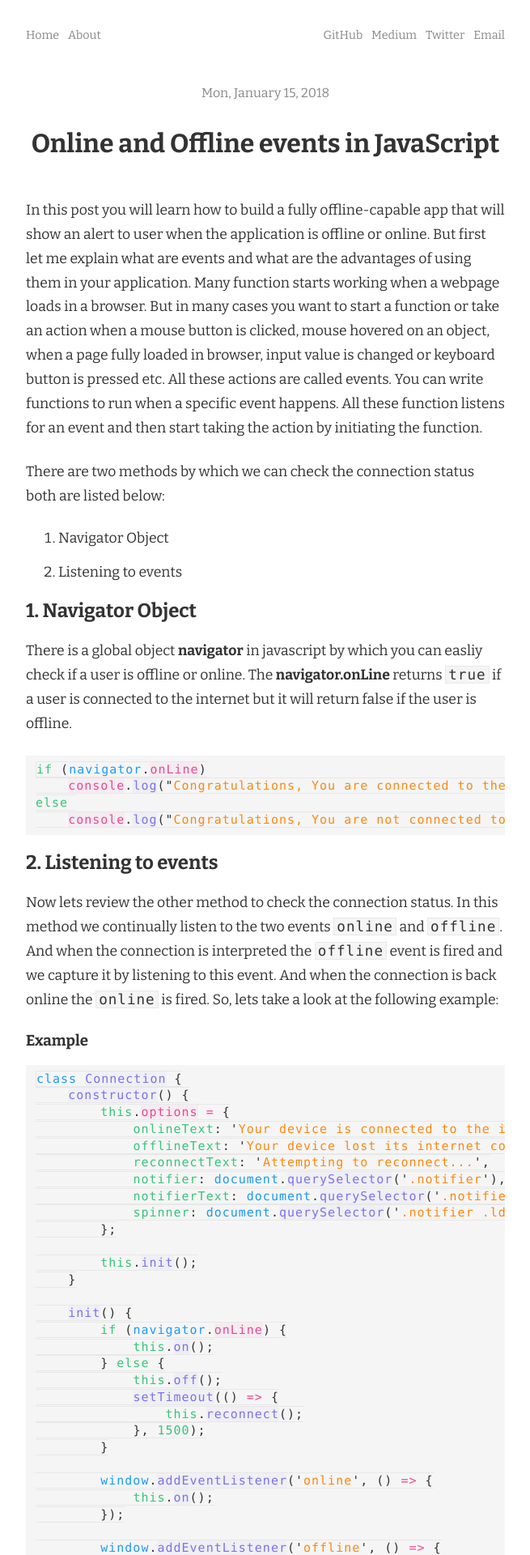
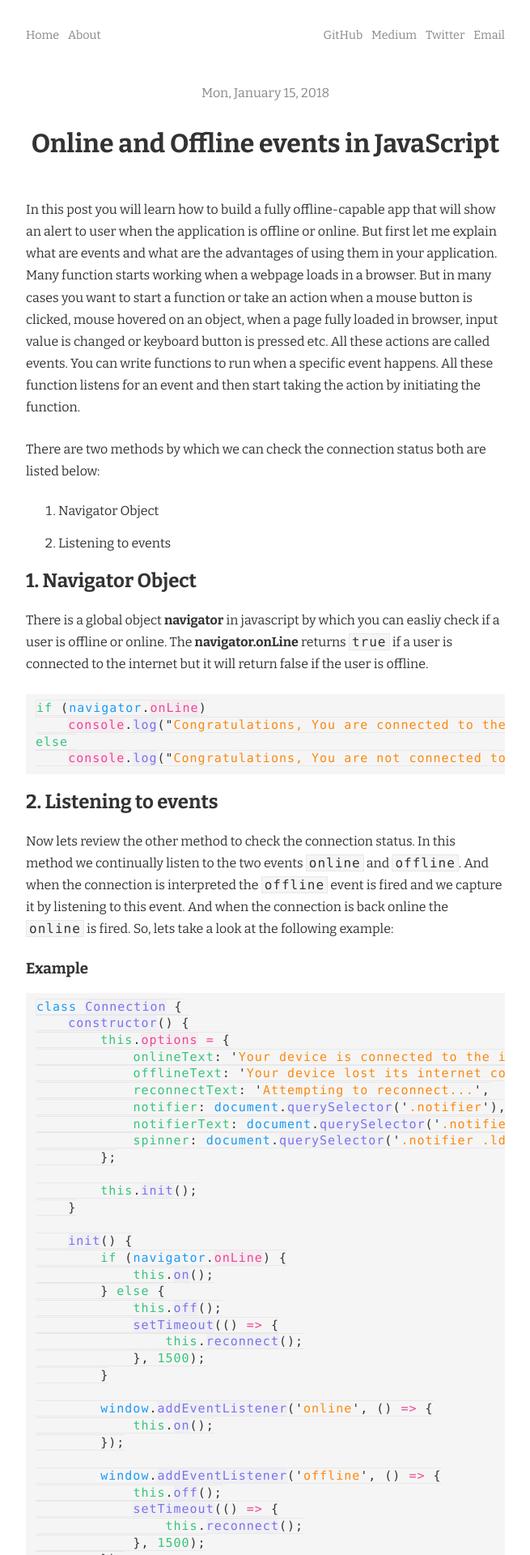
Before and after one commit to ziishaned/ziishaned.github.io, a Jekyll site: the page built from blog/_posts/2018-01-15-online-and offline-events-in-javascript.md, in a window 1280 px wide. Shown: the top 1920 px of the page at 81% size, without its empty margins (312-967 px from the left). Built offline with Jekyll 4.4.1, drawn with Linux system fonts in a browser that asks for light colours; comment, search, counter and statistics services are not loaded.

Commit message:
Remove font size from p tags

```diff
--- a/_sass/_base.scss
+++ b/_sass/_base.scss
@@ -17,7 +17,6 @@ body {
 p {
   margin-bottom: 1.5rem;
   font-family: $serif;
-  font-size: 110%;
   line-height: 1.7;
 }
 
@@ -72,7 +71,6 @@ img, video {
 ol, ul {
   li {
     font-family: $serif;
-    font-size: 110%;
     line-height: 1.5;
     margin-bottom: 1rem;
 
```
